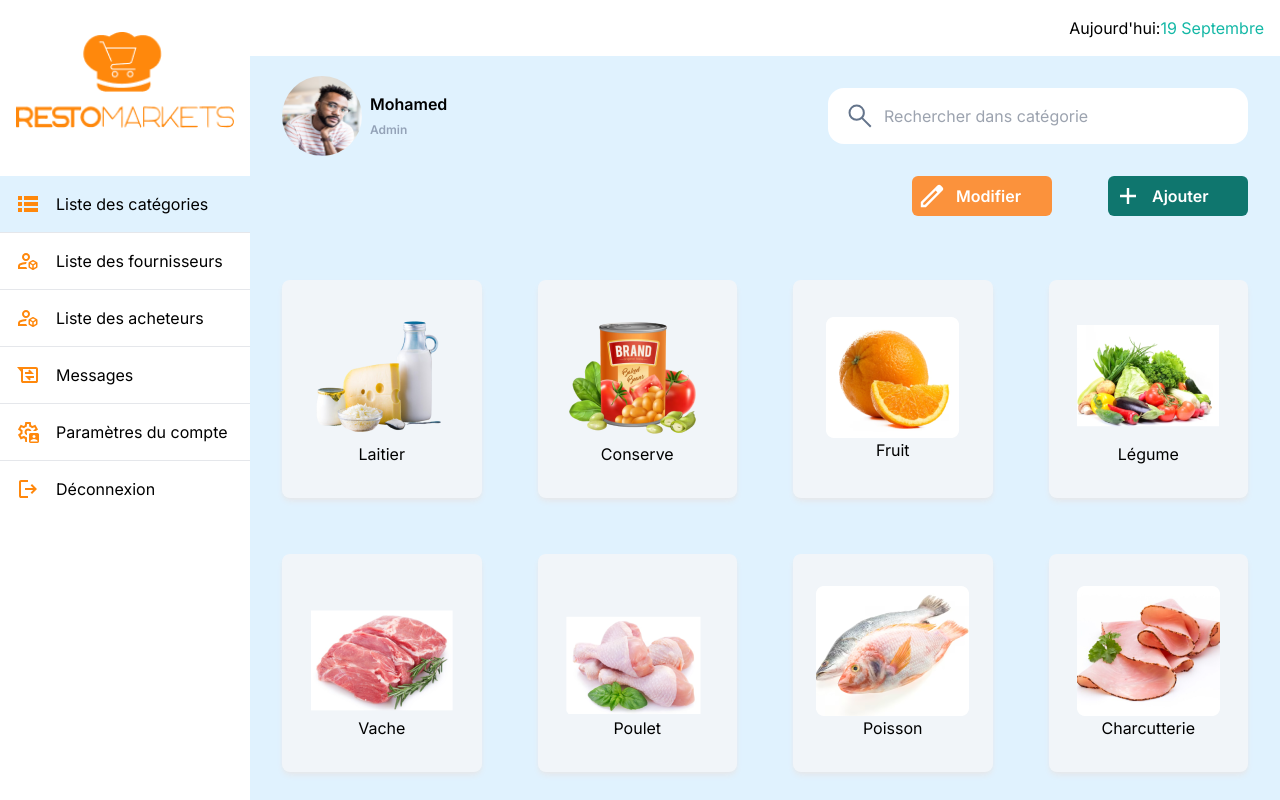
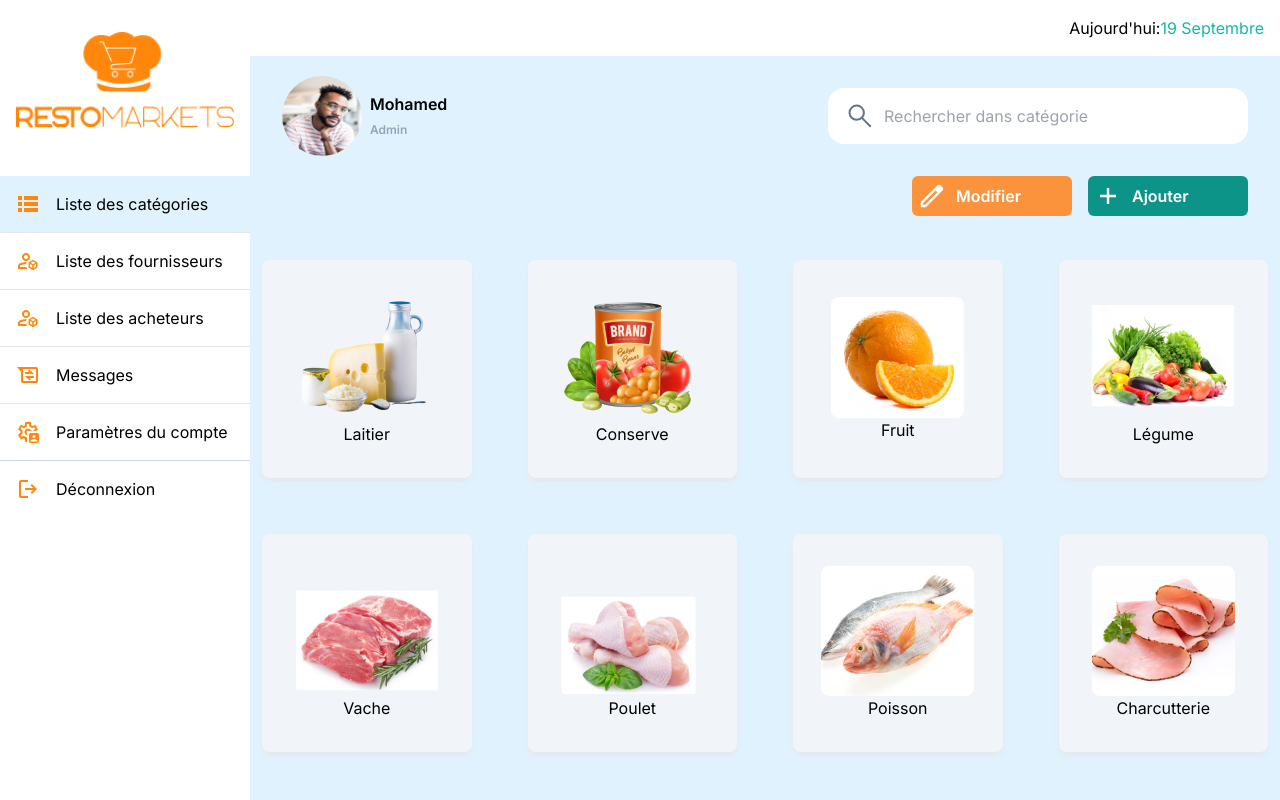
Before and after one commit to as0ne/resto-admin-dashboard, a Next.js app: page /categories in a window 1280 px wide. Built offline with nearby package versions, Linux system fonts and the light colour scheme.

Commit message:
Fix the style of the categories page and add the logout button functionnality.

```diff
--- a/app/(main)/(routes)/categories/page.tsx
+++ b/app/(main)/(routes)/categories/page.tsx
@@ -29,7 +29,7 @@ const CategoriesPage = () => {
 
   return (
     <div className="w-full px-1 lg:px-0">
-      <div className="w-full flex justify-start flex-row-reverse lg:flex-row lg:w-[400px] gap-14 lg:ml-auto px-7 lg:px-8">
+      <div className="w-full flex justify-start flex-row-reverse lg:flex-row lg:w-[400px] gap-4 lg:ml-auto px-7 lg:px-8">
         <Button
           Icon={EditIcon}
           label="Modifier"
@@ -40,11 +40,11 @@ const CategoriesPage = () => {
         <Button
           Icon={AddIcon}
           label="Ajouter"
-          color="bg-teal-700"
+          color="bg-teal-600"
           path="/categories/ajouter"
         />
       </div>
-      <div className="w-full lg:max-h-[calc(100vh-220px)] max-h-[calc(100vh-280px)] pb-32 lg:pb-10 overflow-y-auto bg-white lg:bg-inherit grid grid-cols-2 lg:grid-cols-4 gap-10 lg:gap-14 p-8 mt-8">
+      <div className="w-full lg:max-h-[calc(100vh-220px)] max-h-[calc(100vh-280px)] pb-32 lg:pb-10 overflow-y-auto bg-white lg:bg-inherit grid grid-cols-2 lg:grid-cols-4 gap-6 lg:gap-14 p-3 rounded-lg mt-8">
         {items.map((item) => (
           <div
             className="bg-slate-100 rounded-lg py-8 px-2 flex flex-col justify-center items-center shadow-md shadow-gray-200"
--- a/components/Button.tsx
+++ b/components/Button.tsx
@@ -5,7 +5,7 @@ import { useRouter } from "next/navigation";
 interface Props {
   path: string;
   label: string;
-  color: "bg-teal-700" | "bg-orange-400";
+  color: string;
   Icon: any;
 }
 
--- a/components/SideBarNav.tsx
+++ b/components/SideBarNav.tsx
@@ -11,9 +11,11 @@ import {
   LogOutIcon,
 } from "@/public/icons";
 import { usePathname } from "next/navigation";
+import { useRouter } from "next/navigation";
 
 const SideBarNav = () => {
   const path = usePathname();
+  const router = useRouter();
   const links = [
     {
       href: "/categories",
@@ -40,12 +42,9 @@ const SideBarNav = () => {
       label: "Paramètres du compte",
       icon: <AccountSettingsIcon />,
     },
-    {
-      href: "/logout",
-      label: "Déconnexion",
-      icon: <LogOutIcon />,
-    },
   ];
+
+  const logOut = () => {};
 
   return (
     <aside className="hidden lg:w-[350px] lg:h-full lg:flex flex-col items-center lg:py-4">
@@ -72,6 +71,13 @@ const SideBarNav = () => {
           </Link>
         ))}
       </nav>
+      <button
+        onClick={() => router.push("/")}
+        className="flex items-center justify-start border-t border-slate-300 w-full gap-4 p-4 bg-white"
+      >
+        <LogOutIcon />
+        <p>Déconnexion</p>
+      </button>
     </aside>
   );
 };
```
